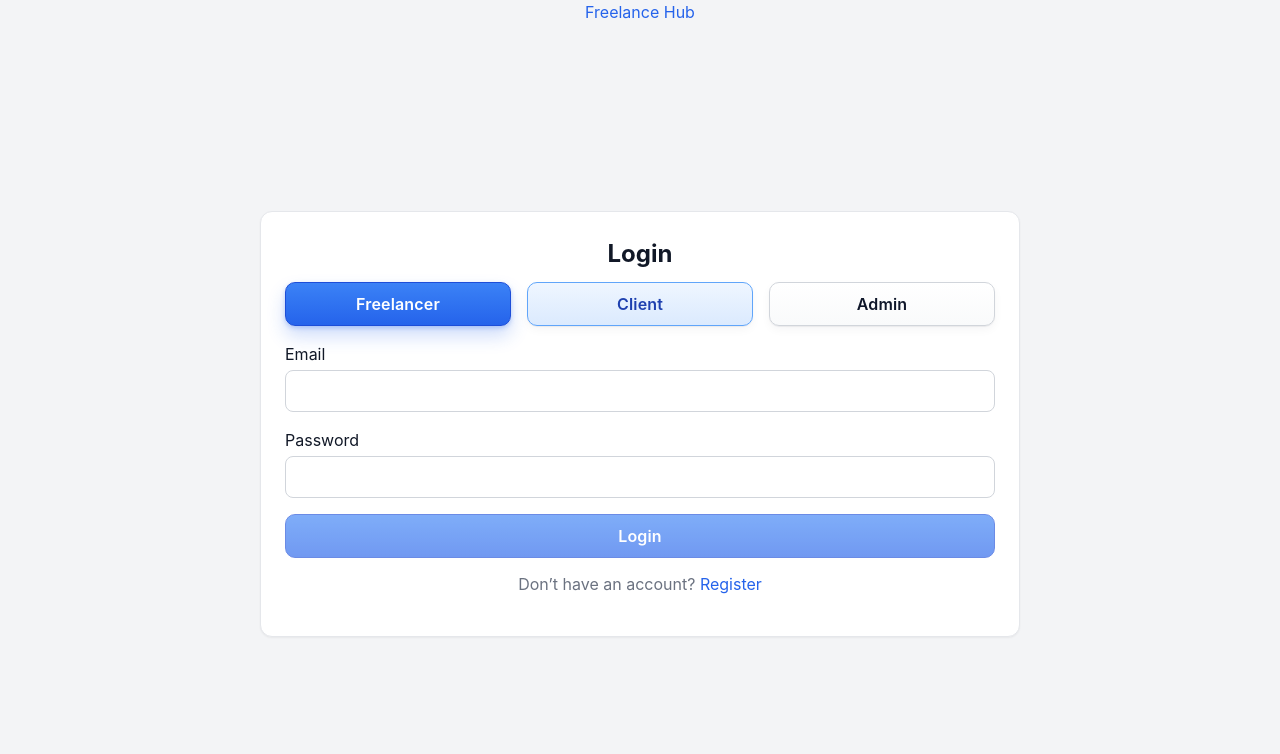
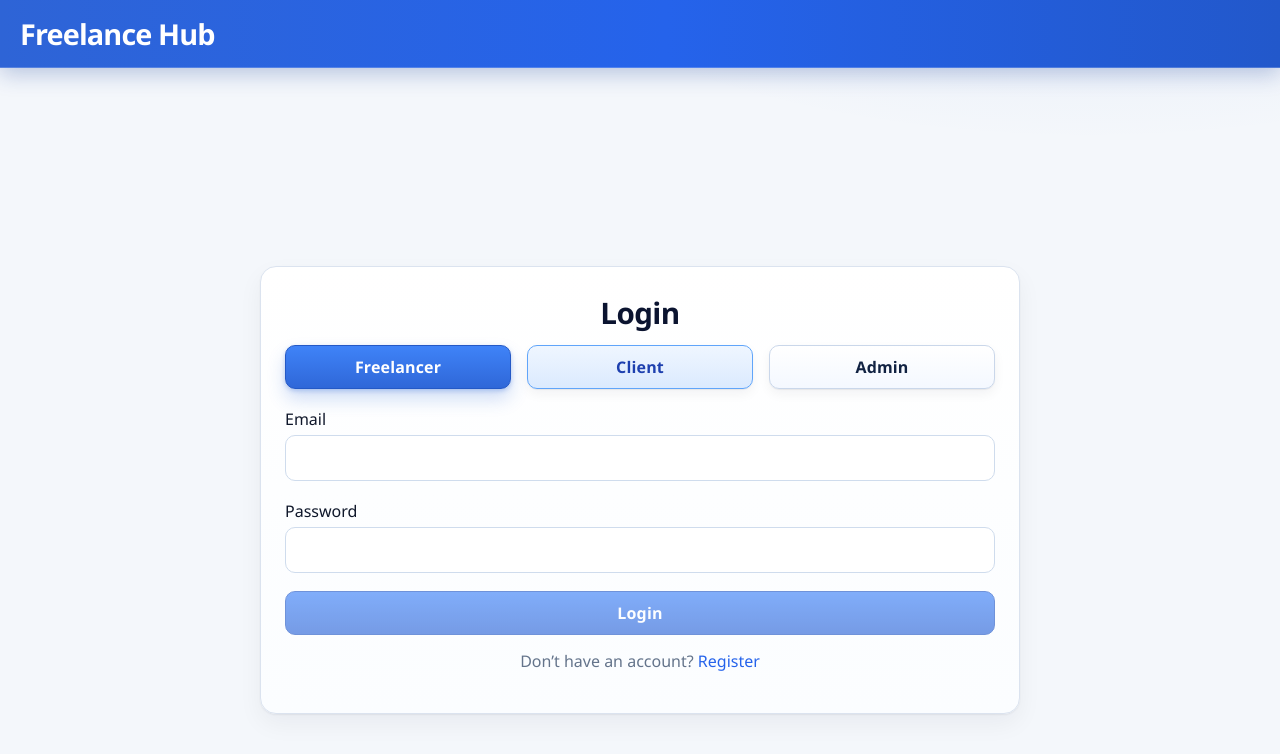
Before and after one commit to Kizut0/fp-react, a React (Vite) app: page /login in a window 1280 px wide. Shown: the top 754 px of the page. Built offline with nearby package versions, Linux system fonts and the light colour scheme.

Commit message:
UI/UX change

```diff
--- a/src/components/AppShell.jsx
+++ b/src/components/AppShell.jsx
@@ -18,7 +18,7 @@ export default function AppShell({ children }) {
       <NavBar />
       <div className="flex flex-1 appShellBody">
         {showSidebar && <SideBar />}
-        <main className="flex-1 p-6 appMain">
+        <main className="flex-1 appMain">
           {children ?? <Outlet />}
         </main>
       </div>
--- a/src/components/NavBar.jsx
+++ b/src/components/NavBar.jsx
@@ -6,23 +6,22 @@ export default function NavBar() {
   const dashboardPath = user
     ? `/${String(user.role || "").toLowerCase()}/dashboard`
     : "/";
+  const userName = String(user?.name || "Account").trim();
+  const initial = userName ? userName[0].toUpperCase() : "A";
 
   return (
     <nav className="appNav">
-      <Link
-        to={dashboardPath}
-        className="appNavBrand"
-        style={{
-          position: "absolute",
-          left: "50%",
-          transform: "translateX(-50%)",
-        }}
-      >
+      <Link to={dashboardPath} className="appNavBrand">
         Freelance Hub
       </Link>
 
-      <div className="appNavActions" style={{ zIndex: 1 }}>
-        {user && <span className="appNavUser">{user.name || "Account"}</span>}
+      <div className="appNavActions">
+        {user && (
+          <span className="appNavUser">
+            <span className="appNavInitial" aria-hidden="true">{initial}</span>
+            <span>{userName}</span>
+          </span>
+        )}
         {user && (
           <button
             onClick={logout}
--- a/src/components/SideBar.jsx
+++ b/src/components/SideBar.jsx
@@ -44,7 +44,11 @@ export default function SideBar() {
   const links = user ? linksByRole[user.role] || publicLinks : publicLinks;
 
   return (
-    <aside className="w-64 appSidebar">
+    <aside className="appSidebar">
+      <div className="appSidebarMeta">
+        <div className="appSidebarRole">{user?.role || "Workspace"}</div>
+        <div className="appSidebarHint">Navigation</div>
+      </div>
       <nav className="flex flex-col gap-3 appSidebarNav">
         {links.map((link) => (
           <NavLink
--- a/src/index.css
+++ b/src/index.css
@@ -3,11 +3,25 @@
 }
 
 :root {
-  font-family: "Inter", "Segoe UI", Helvetica, Arial, sans-serif;
+  --bg: #f4f7fb;
+  --surface: #ffffff;
+  --surface-soft: #f9fbff;
+  --text: #0f172a;
+  --text-muted: #64748b;
+  --line: #dbe3ef;
+  --line-strong: #c9d5e7;
+  --brand: #2f67d8;
+  --brand-dark: #1d4fb5;
+  --radius-lg: 16px;
+  --radius-md: 12px;
+  --radius-sm: 10px;
+  --shadow-soft: 0 1px 2px rgba(8, 15, 31, 0.06), 0 10px 24px rgba(8, 15, 31, 0.05);
+  --shadow-hover: 0 4px 10px rgba(8, 15, 31, 0.1), 0 18px 40px rgba(8, 15, 31, 0.08);
+  font-family: "Avenir Next", "Nunito Sans", "Segoe UI", Helvetica, Arial, sans-serif;
   line-height: 1.5;
   font-weight: 400;
-  color: #111827;
-  background-color: #f3f4f6;
+  color: var(--text);
+  background-color: var(--bg);
   font-synthesis: none;
   text-rendering: optimizeLegibility;
   -webkit-font-smoothing: antialiased;
@@ -18,8 +32,11 @@ body {
   margin: 0;
   min-width: 320px;
   min-height: 100vh;
-  background: #f3f4f6;
-  color: #111827;
+  background:
+    radial-gradient(1100px 520px at 85% -20%, rgba(47, 103, 216, 0.12), transparent 62%),
+    radial-gradient(900px 420px at -8% -25%, rgba(14, 165, 233, 0.08), transparent 62%),
+    var(--bg);
+  color: var(--text);
 }
 
 #root {
@@ -47,31 +64,41 @@ select {
 .row {
   display: flex;
   flex-direction: column;
-  gap: 16px;
+  gap: 18px;
 }
 
 .card {
-  background: #ffffff;
-  border: 1px solid #e5e7eb;
-  border-radius: 12px;
-  padding: 16px;
-  box-shadow: 0 1px 2px rgba(0, 0, 0, 0.05);
+  background: linear-gradient(180deg, #ffffff 0%, #fbfdff 100%);
+  border: 1px solid var(--line);
+  border-radius: var(--radius-lg);
+  padding: 18px;
+  box-shadow: var(--shadow-soft);
+  transition: box-shadow 180ms ease, border-color 180ms ease;
+}
+
+.card:hover {
+  border-color: var(--line-strong);
+  box-shadow: var(--shadow-hover);
 }
 
 .h1 {
-  font-size: 1.5rem;
+  font-size: 1.85rem;
   font-weight: 700;
+  letter-spacing: -0.02em;
+  color: #0b1430;
   margin: 0;
 }
 
 .h2 {
-  font-size: 1.125rem;
+  font-size: 1.2rem;
   font-weight: 600;
+  letter-spacing: -0.01em;
+  color: #14213d;
   margin: 0 0 8px;
 }
 
 .muted {
-  color: #6b7280;
+  color: var(--text-muted);
 }
 
 .grid2,
@@ -100,25 +127,51 @@ select {
 
 .table {
   width: 100%;
-  border-collapse: collapse;
+  border-collapse: separate;
+  border-spacing: 0;
+  border: 1px solid var(--line);
+  border-radius: var(--radius-md);
+  overflow: hidden;
+  background: var(--surface);
 }
 
 .table th,
 .table td {
   text-align: left;
-  padding: 10px;
-  border-bottom: 1px solid #e5e7eb;
+  padding: 12px 10px;
+  border-bottom: 1px solid #e6edf7;
   vertical-align: top;
+}
+
+.table th {
+  font-size: 0.78rem;
+  letter-spacing: 0.06em;
+  text-transform: uppercase;
+  color: #52627a;
+  background: #f7faff;
+}
+
+.table tbody tr:nth-child(even) {
+  background: #fcfdff;
+}
+
+.table tbody tr:hover {
+  background: #f1f6ff;
+}
+
+.table tbody tr:last-child td {
+  border-bottom: 0;
 }
 
 .badge {
   display: inline-block;
-  border: 1px solid #d1d5db;
+  border: 1px solid #cfdced;
   border-radius: 999px;
-  padding: 2px 10px;
+  padding: 3px 10px;
   font-size: 0.75rem;
-  color: #374151;
-  background: #f9fafb;
+  color: #41536f;
+  background: #f4f8ff;
+  font-weight: 600;
 }
 
 .btn {
@@ -126,22 +179,22 @@ select {
   align-items: center;
   justify-content: center;
   gap: 6px;
-  border: 1px solid #d1d5db;
-  border-radius: 10px;
-  min-height: 40px;
-  padding: 9px 14px;
+  border: 1px solid #cad7ea;
+  border-radius: var(--radius-sm);
+  min-height: 42px;
+  padding: 9px 16px;
   cursor: pointer;
-  background: linear-gradient(180deg, #ffffff 0%, #f9fafb 100%);
-  color: #0f172a;
+  background: linear-gradient(180deg, #ffffff 0%, #f4f8ff 100%);
+  color: #112242;
   font-weight: 600;
   letter-spacing: 0.01em;
-  box-shadow: 0 1px 1px rgba(15, 23, 42, 0.06), 0 4px 10px rgba(15, 23, 42, 0.04);
+  box-shadow: 0 1px 1px rgba(15, 23, 42, 0.06), 0 5px 12px rgba(15, 23, 42, 0.05);
   transition: transform 120ms ease, box-shadow 160ms ease, background-color 160ms ease, border-color 160ms ease;
 }
 
 .btn:hover {
-  background: linear-gradient(180deg, #ffffff 0%, #f3f4f6 100%);
-  box-shadow: 0 2px 3px rgba(15, 23, 42, 0.08), 0 8px 18px rgba(15, 23, 42, 0.08);
+  background: linear-gradient(180deg, #ffffff 0%, #ecf3ff 100%);
+  box-shadow: 0 2px 3px rgba(15, 23, 42, 0.08), 0 10px 20px rgba(15, 23, 42, 0.1);
   transform: translateY(-1px);
   text-decoration: none;
 }
@@ -152,7 +205,7 @@ select {
 }
 
 .btn:focus-visible {
-  outline: 3px solid rgba(37, 99, 235, 0.2);
+  outline: 3px solid rgba(47, 103, 216, 0.25);
   outline-offset: 1px;
 }
 
@@ -164,14 +217,14 @@ select {
 }
 
 .btnOk {
-  background: linear-gradient(180deg, #3b82f6 0%, #2563eb 100%);
-  border-color: #1d4ed8;
+  background: linear-gradient(180deg, #3f83f8 0%, var(--brand) 100%);
+  border-color: #2459c6;
   color: #ffffff;
-  box-shadow: 0 2px 4px rgba(37, 99, 235, 0.25), 0 10px 18px rgba(37, 99, 235, 0.22);
+  box-shadow: 0 2px 4px rgba(47, 103, 216, 0.28), 0 10px 18px rgba(47, 103, 216, 0.22);
 }
 
 .btnOk:hover {
-  background: linear-gradient(180deg, #2563eb 0%, #1d4ed8 100%);
+  background: linear-gradient(180deg, var(--brand) 0%, var(--brand-dark) 100%);
 }
 
 .btnDanger {
@@ -187,8 +240,8 @@ select {
 
 .btnGhost {
   background: #ffffff;
-  border-color: #cbd5e1;
-  color: #0f172a;
+  border-color: #ccdaee;
+  color: #122548;
 }
 
 .btnGhost:hover {
@@ -219,11 +272,26 @@ select {
 .input,
 .textarea {
   width: 100%;
-  border: 1px solid #d1d5db;
-  border-radius: 8px;
-  padding: 8px 10px;
+  border: 1px solid #cfdced;
+  border-radius: 10px;
+  padding: 10px 12px;
   background: #ffffff;
-  color: #111827;
+  color: #0f172a;
+  transition: border-color 140ms ease, box-shadow 140ms ease, background-color 140ms ease;
+}
+
+.input::placeholder,
+.textarea::placeholder {
+  color: #96a4bc;
+}
+
+.input:focus,
+.textarea:focus,
+select.input:focus {
+  outline: none;
+  border-color: #5b8ce5;
+  box-shadow: 0 0 0 3px rgba(47, 103, 216, 0.18);
+  background: #fff;
 }
 
 .textarea {
@@ -251,11 +319,12 @@ select {
 }
 
 .statCard {
-  min-height: 120px;
+  min-height: 132px;
   display: flex;
   justify-content: space-between;
   align-items: center;
-  padding: 14px 16px;
+  padding: 16px 18px;
+  background: linear-gradient(145deg, #ffffff 0%, #f6f9ff 100%);
 }
 
 .statCardBody {
@@ -266,17 +335,17 @@ select {
 
 .statCardLabel {
   margin: 0;
-  font-size: 1.05rem;
+  font-size: 0.98rem;
   font-weight: 600;
-  color: #6b7280;
+  color: #5f6f89;
 }
 
 .statCardValue {
   margin: 0;
-  font-size: 2.2rem;
+  font-size: 2rem;
   line-height: 1.1;
   font-weight: 700;
-  color: #111827;
+  color: #101d3a;
 }
 
 .statCardTrend {
@@ -285,8 +354,14 @@ select {
 }
 
 .statCardIcon {
-  font-size: 1.75rem;
-  color: #9ca3af;
+  font-size: 1.65rem;
+  color: #5f7eb4;
+  width: 42px;
+  height: 42px;
+  border-radius: 999px;
+  display: grid;
+  place-items: center;
+  background: #e9f0fd;
 }
 
 .centeredActions {
@@ -295,23 +370,126 @@ select {
 }
 
 .navLink {
-  padding: 8px 10px;
-  border-radius: 8px;
-  color: #374151;
+  padding: 10px 12px;
+  border-radius: 10px;
+  color: #2e3f5f;
   border: 1px solid transparent;
+  font-weight: 600;
+  transition: all 140ms ease;
 }
 
 .navLink:hover {
-  background: #eff6ff;
-  border-color: #bfdbfe;
+  background: #edf3ff;
+  border-color: #c5d8fb;
   text-decoration: none;
 }
 
 .navLinkActive {
-  background: #eff6ff;
-  border-color: #93c5fd;
-  color: #1d4ed8;
+  background: #e7f0ff;
+  border-color: #94b8f3;
+  color: #1f56c0;
   font-weight: 600;
+  box-shadow: inset 3px 0 0 #2f67d8;
+}
+
+.appShell {
+  background: transparent;
+}
+
+.appShellBody {
+  gap: 0;
+}
+
+.appNav {
+  position: sticky;
+  top: 0;
+  z-index: 20;
+  min-height: 68px;
+  display: flex;
+  align-items: center;
+  justify-content: space-between;
+  padding: 10px 20px;
+  background: linear-gradient(90deg, #2e64d6 0%, #2563eb 52%, #2258cb 100%);
+  border-bottom: 1px solid rgba(255, 255, 255, 0.2);
+  box-shadow: 0 6px 22px rgba(25, 66, 154, 0.28);
+}
+
+.appNavBrand {
+  color: #ffffff;
+  font-size: 1.8rem;
+  font-weight: 800;
+  letter-spacing: -0.03em;
+  text-decoration: none;
+}
+
+.appNavBrand:hover {
+  text-decoration: none;
+  color: #f8fbff;
+}
+
+.appNavActions {
+  display: inline-flex;
+  align-items: center;
+  gap: 10px;
+}
+
+.appNavUser {
+  display: inline-flex;
+  align-items: center;
+  gap: 8px;
+  color: #ecf4ff;
+  font-weight: 600;
+  padding: 4px 8px;
+  border-radius: 999px;
+  background: rgba(255, 255, 255, 0.16);
+}
+
+.appNavInitial {
+  width: 24px;
+  height: 24px;
+  border-radius: 999px;
+  display: grid;
+  place-items: center;
+  font-size: 0.8rem;
+  font-weight: 700;
+  color: #1f4ba6;
+  background: #ffffff;
+}
+
+.appSidebar {
+  width: 264px;
+  border-right: 1px solid var(--line);
+  background: linear-gradient(180deg, #f7faff 0%, #f2f6fd 100%);
+  padding: 14px 14px 20px;
+}
+
+.appSidebarMeta {
+  padding: 8px 8px 12px;
+  margin-bottom: 8px;
+  border-bottom: 1px dashed #cfdbed;
+}
+
+.appSidebarRole {
+  font-size: 0.88rem;
+  font-weight: 700;
+  color: #234a98;
+}
+
+.appSidebarHint {
+  font-size: 0.78rem;
+  color: #6d7f9b;
+}
+
+.appSidebarNav {
+  gap: 8px;
+}
+
+.appMain {
+  padding: 22px;
+}
+
+.appMain .row {
+  max-width: 1320px;
 }
 
 /* Utility classes already used in JSX */
@@ -549,6 +727,18 @@ select {
   color: #b91c1c;
 }
 
+.text-green-600 {
+  color: #16a34a;
+}
+
+.text-red-500 {
+  color: #ef4444;
+}
+
+.border-red-500 {
+  border-color: #ef4444;
+}
+
 .border {
   border: 1px solid #d1d5db;
 }
@@ -625,3 +815,59 @@ select {
     transform: rotate(360deg);
   }
 }
+
+@media (max-width: 1000px) {
+  .appNav {
+    min-height: 60px;
+    padding: 8px 12px;
+  }
+
+  .appNavBrand {
+    font-size: 1.4rem;
+  }
+
+  .appShellBody {
+    flex-direction: column;
+  }
+
+  .appSidebar {
+    width: 100%;
+    border-right: 0;
+    border-bottom: 1px solid var(--line);
+    padding: 10px 12px 12px;
+  }
+
+  .appSidebarMeta {
+    margin-bottom: 6px;
+  }
+
+  .appSidebarNav {
+    display: grid;
+    grid-template-columns: repeat(2, minmax(0, 1fr));
+    gap: 8px;
+  }
+
+  .appMain {
+    padding: 14px;
+  }
+}
+
+@media (max-width: 640px) {
+  .h1 {
+    font-size: 1.45rem;
+  }
+
+  .card {
+    padding: 14px;
+    border-radius: 14px;
+  }
+
+  .table th,
+  .table td {
+    padding: 10px 8px;
+  }
+
+  .appSidebarNav {
+    grid-template-columns: repeat(1, minmax(0, 1fr));
+  }
+}
```
